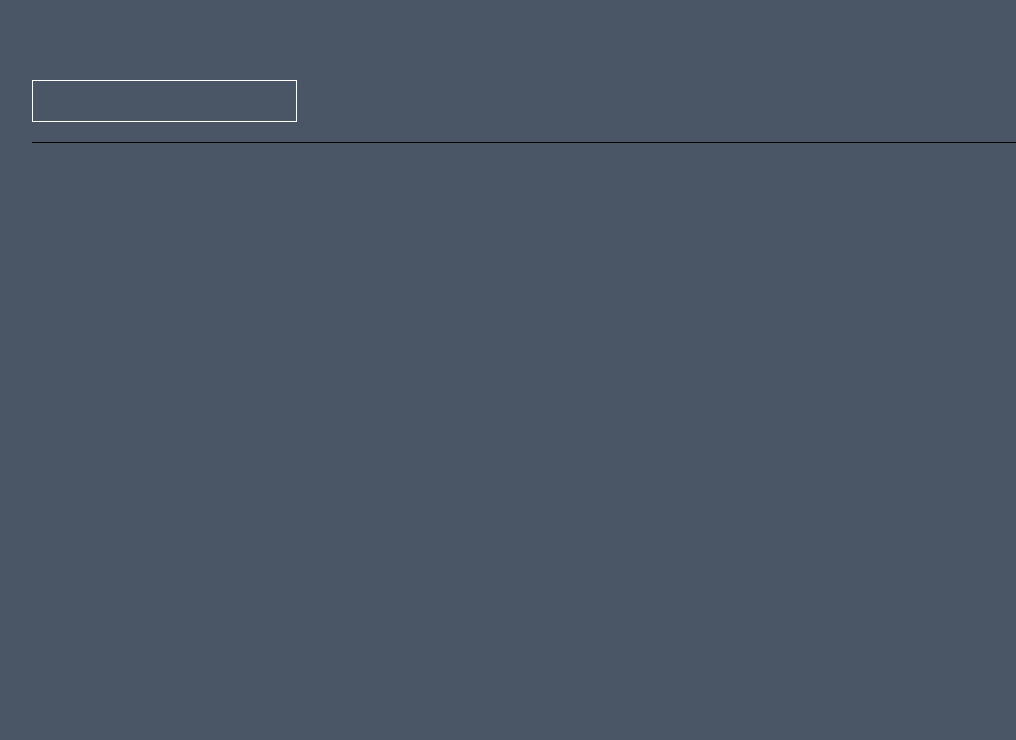
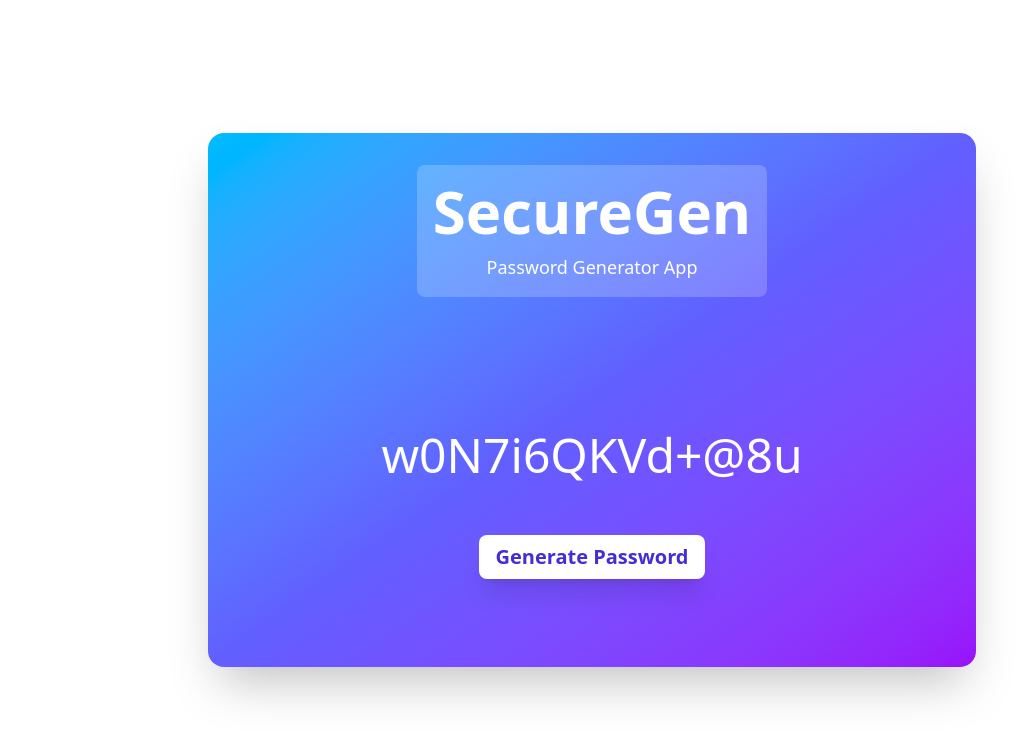
Before and after one commit to shahrampk/React-Basics, a React (Vite) app: page / in a window 1280 px wide. Shown: the top 740 px of the page, without its empty margins (48-1064 px from the left). Built offline with nearby package versions, Linux system fonts and the light colour scheme.

Commit message:
Project Password Generator Completed

```diff
--- a/package.json
+++ b/package.json
@@ -14,6 +14,7 @@
     "lucide-react": "^0.554.0",
     "react": "^19.1.1",
     "react-dom": "^19.1.1",
+    "react-router": "^7.10.0",
     "styled-components": "^6.1.19",
     "tailwindcss": "^4.1.17"
   },
--- a/src/App.jsx
+++ b/src/App.jsx
@@ -1,23 +1,9 @@
-import { useState } from "react";
-import useCustomHook from "./Practice/Hooks/useCustomHook";
+import PasswordGenerator from "./Challenges/PasswordGenerator/PasswordGenerator";
 
 const App = () => {
-  const [input, setInput] = useState("");
-  const [val, formateVal] = useCustomHook("shahram 12");
-
   return (
-    <div className="min-h-screen bg-gray-600 p-20 gap-10">
-      <input
-        type="text"
-        value={input}
-        onChange={(e) => {
-          setInput(e.target.value);
-          formateVal(e.target.value);
-        }}
-        className="border px-4 py-2 outline-none text-white mb-5"
-      />
-      <hr />
-      <h1 className="text-3xl text-white">{val}</h1>
+    <div className="min-h-screen justify-center items-center grid grid-cols-5">
+      <PasswordGenerator />
     </div>
   );
 };
--- /dev/null
+++ b/src/Challenges/PasswordGenerator/PasswordGenerator.jsx
@@ -0,0 +1,77 @@
+import { Copy } from "lucide-react";
+import React, { useCallback, useEffect, useRef, useState } from "react";
+
+const PasswordGenerator = () => {
+  const [password, setPassword] = useState("");
+  const passwordRef = useRef(null);
+  const copyRef = useRef(null);
+  const copyPassword = () => {
+    window.navigator.clipboard.writeText(passwordRef.current.textContent);
+    passwordRef.current.classList.add("bg-white/20");
+    copyRef.current.classList.remove('invisible')
+    setTimeout(() => {
+        passwordRef.current.classList.remove("bg-white/20");
+        copyRef.current.classList.add('invisible')
+    }, 500);
+  };
+  function getRandomInt(min, max) {
+    if (min > max) {
+      [min, max] = [max, min];
+    }
+
+    return Math.floor(Math.random() * (max - min + 1)) + min;
+  }
+
+  const generatePassword = useCallback(() => {
+    let pass = "";
+
+    let str =
+      "abcdefghijklmnopqrstuvwxyzABCDEFGHIJKLMNOPQRSTUVWXYZ0123456789!@#$%^&*()_+";
+
+    for (let i = 0; i < getRandomInt(8, 16) + 1; i++) {
+      const charIndex = Math.floor(Math.random() * str.length);
+      pass += str.charAt(charIndex);
+    }
+    setPassword(pass);
+  }, [setPassword]);
+
+  useEffect(() => {
+    generatePassword();
+  }, []);
+  return (
+    <div className="bg-linear-to-br from-sky-400 via-indigo-500 to-purple-600 rounded-2xl col-span-3 col-start-2 h-2/3 shadow-2xl p-8 flex flex-col items-center text-white justify-between">
+      <div className="flex flex-col gap-3 bg-white/20 p-4 rounded-lg items-center">
+        <h1 className="text-6xl font-extrabold">SecureGen</h1>
+        <p className="text-lg">Password Generator App</p>
+      </div>
+
+      <div className="flex flex-col items-center gap-14 p-4 mb-10 rounded-lg">
+        <div className="flex items-center flex-col gap-3">
+          <p
+            ref={copyRef}
+            className="-rotate-z-20 -translate-y-3 text-lg text-shadow-md text-shadow-black/20 invisible transition-all duration-200"
+          >
+            Copied 👍
+          </p>
+          <h1
+            type="text"
+            ref={passwordRef}
+            onClick={() => copyPassword()}
+            className="password text-5xl cursor-pointer active:bg-white/20"
+            title="Click to Copy"
+          >
+            {password}
+          </h1>
+        </div>
+        <button
+          onClick={() => generatePassword()}
+          className="bg-white px-4 py-2 w-fit font-semibold rounded-lg text-xl cursor-pointer shadow-xl hover:shadow-2xl text-indigo-700 hover:scale-110 transition-all duration-100 backface-hidden translate-z-0 active:shadow-xl active:scale-100"
+        >
+          Generate Password
+        </button>
+      </div>
+    </div>
+  );
+};
+
+export default PasswordGenerator;
--- /dev/null
+++ b/src/React-Router/Routs.jsx
@@ -0,0 +1,9 @@
+import React from 'react'
+
+const Routs = () => {
+  return (
+    <div>Routs</div>
+  )
+}
+
+export default Routs
```
Also changed, not shown: 2 other files (tests, documents, lock files or other folders).
